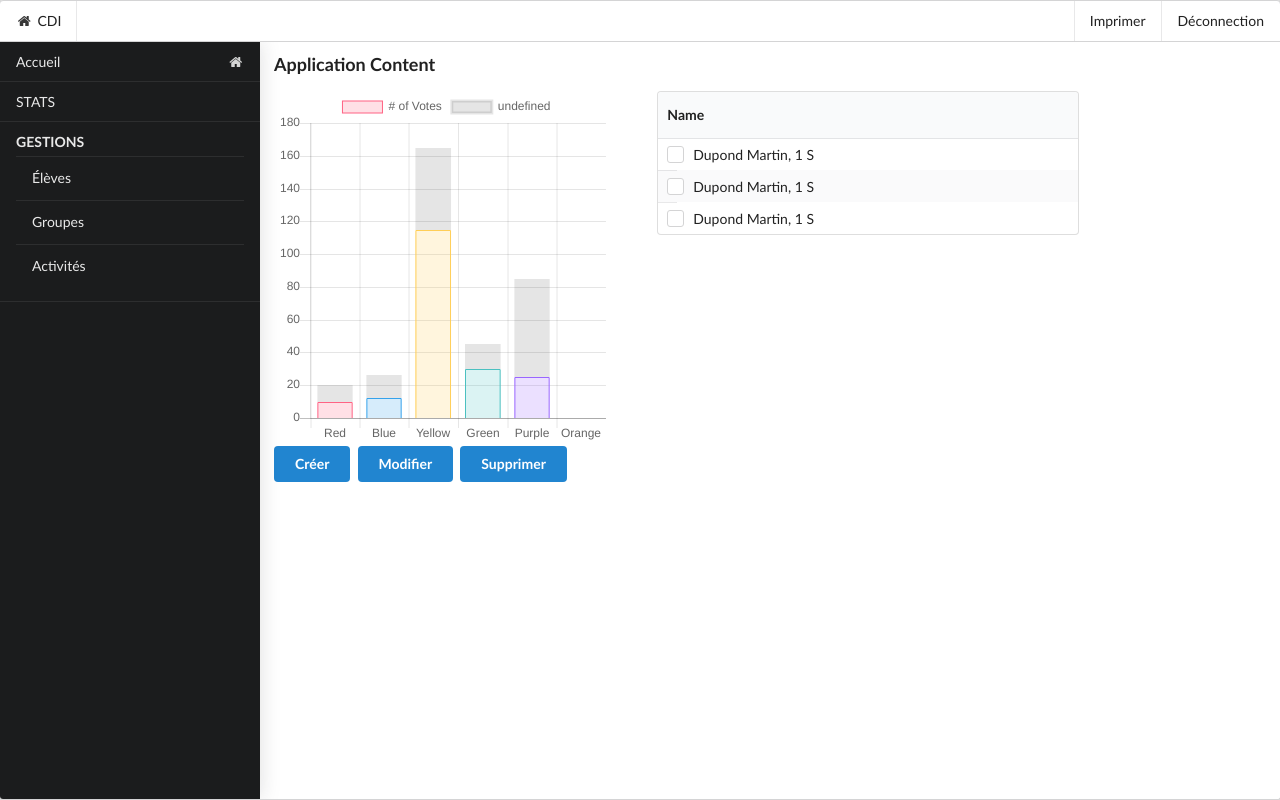
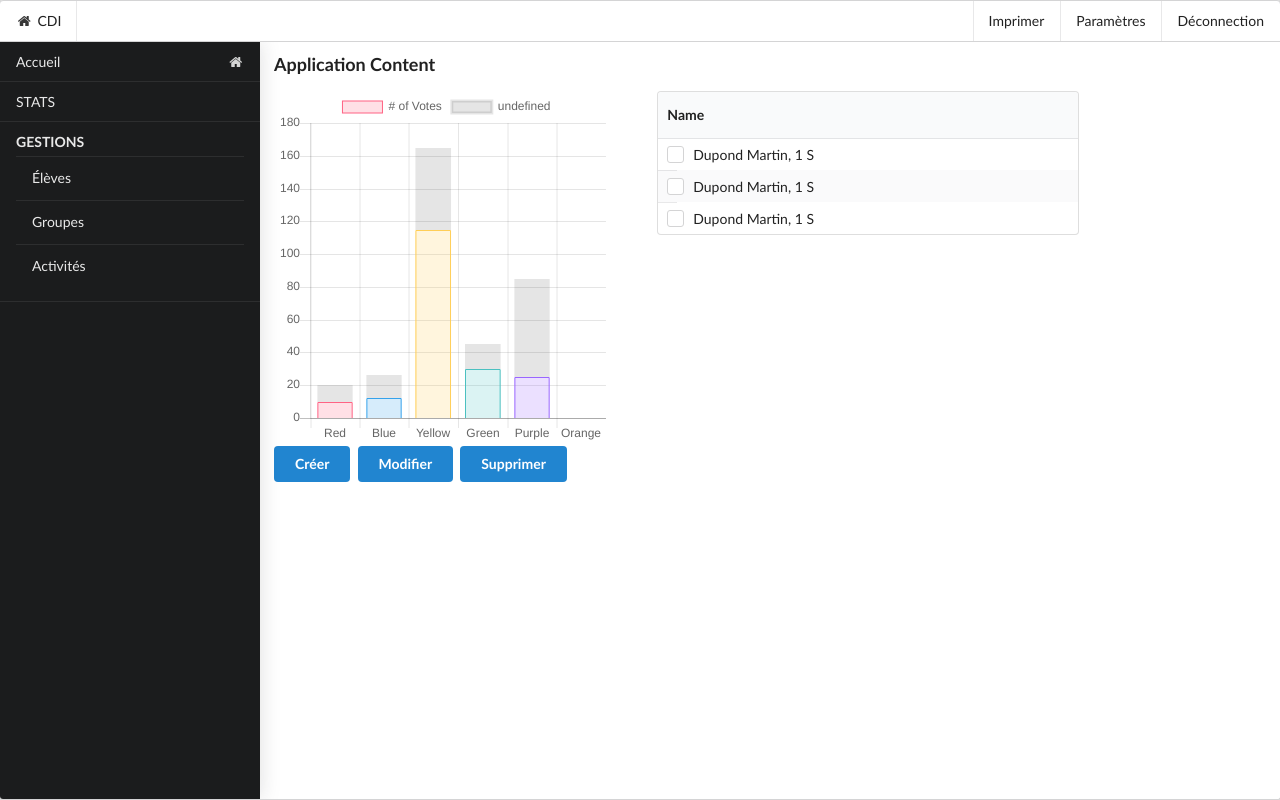
Before and after one commit to MrEverlast/cdi-stat, a PHP site: page / in a window 1280 px wide. Run offline with PHP 8.4, Linux system fonts and the light colour scheme; the visitor is signed in with stand-in values (Sample User, id 1).

Commit message:
Add - admin_setting.php + Edit nav/sidebar

```diff
--- a/content/admin_navbar.php
+++ b/content/admin_navbar.php
@@ -1,4 +1,4 @@
-<div class="ui top attached demo menu">
+<div class="ui top attached menu">
   <a class="item">
     <i class="home icon"></i>
     CDI
@@ -7,6 +7,9 @@
 	  <a class="item">
 	    Imprimer
 	  </a>
+	  <a href="/settings" class="item">
+	    Paramètres
+	  </a>
 	  <a href="/disconnect.php" class="item">
 	    Déconnection
 	  </a>
--- a/content/admin_sidebar.php
+++ b/content/admin_sidebar.php
@@ -1,5 +1,5 @@
 <div class="ui visible inverted left vertical sidebar menu">
-  <a class="item">
+  <a href="/" class="item">
     <i class="home icon"></i>
     Accueil
   </a>
--- a/index.php
+++ b/index.php
@@ -15,7 +15,7 @@
 <body>
 
 <?php
-$array = array("inscription","main","activity","student");
+$array = array("inscription","main","activity","student","settings");
 if (in_array($page, $array)) {
   if (isset($_SESSION['connected'])) {
 
--- /dev/null
+++ b/pages/admin_settings.php
@@ -0,0 +1,6 @@
+<div class="ui basic segment">
+	<h2 class="ui dividing header">
+		<i class="icon setting"></i>Paramètres
+	</h2>
+
+</div>
```
